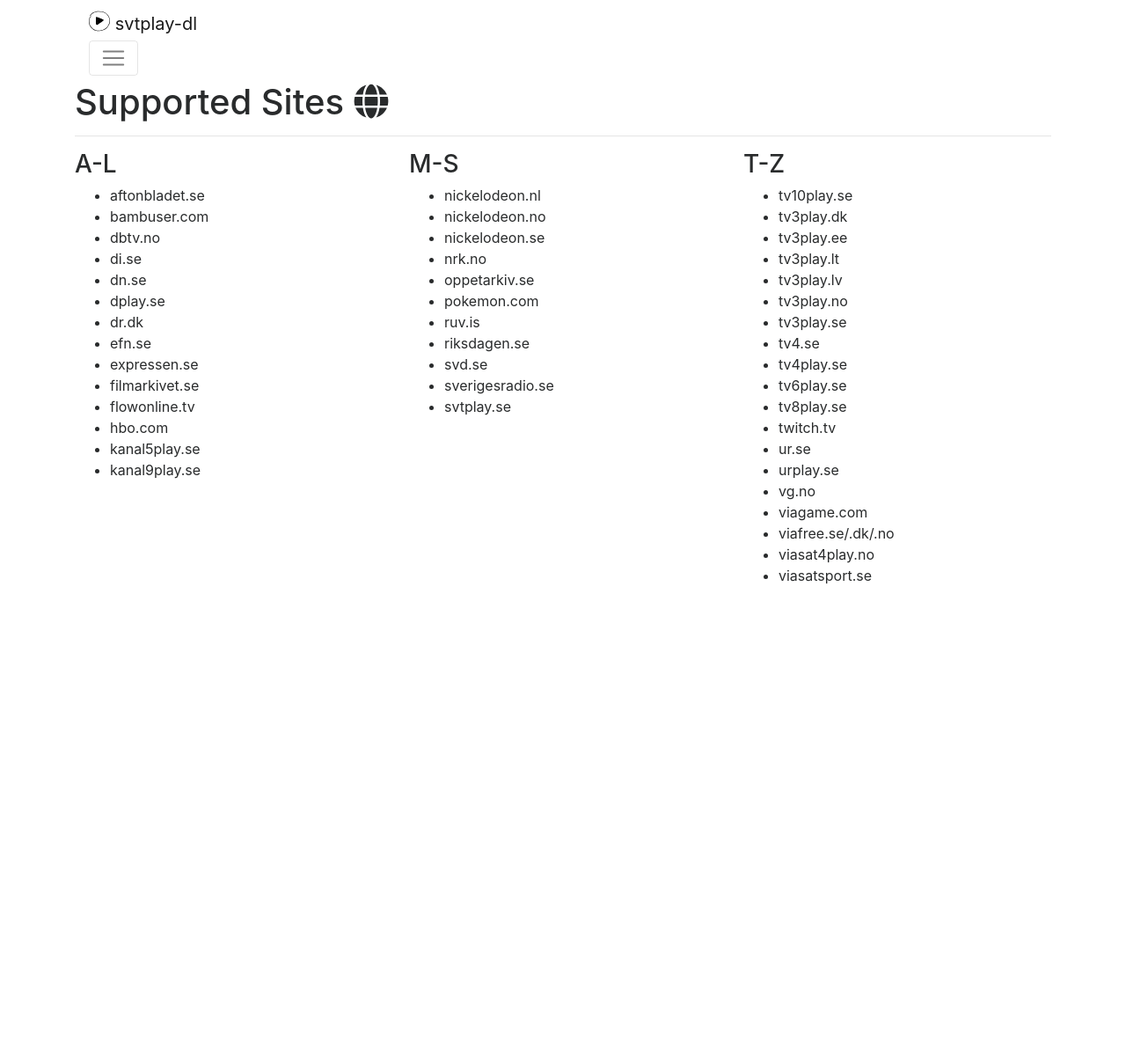
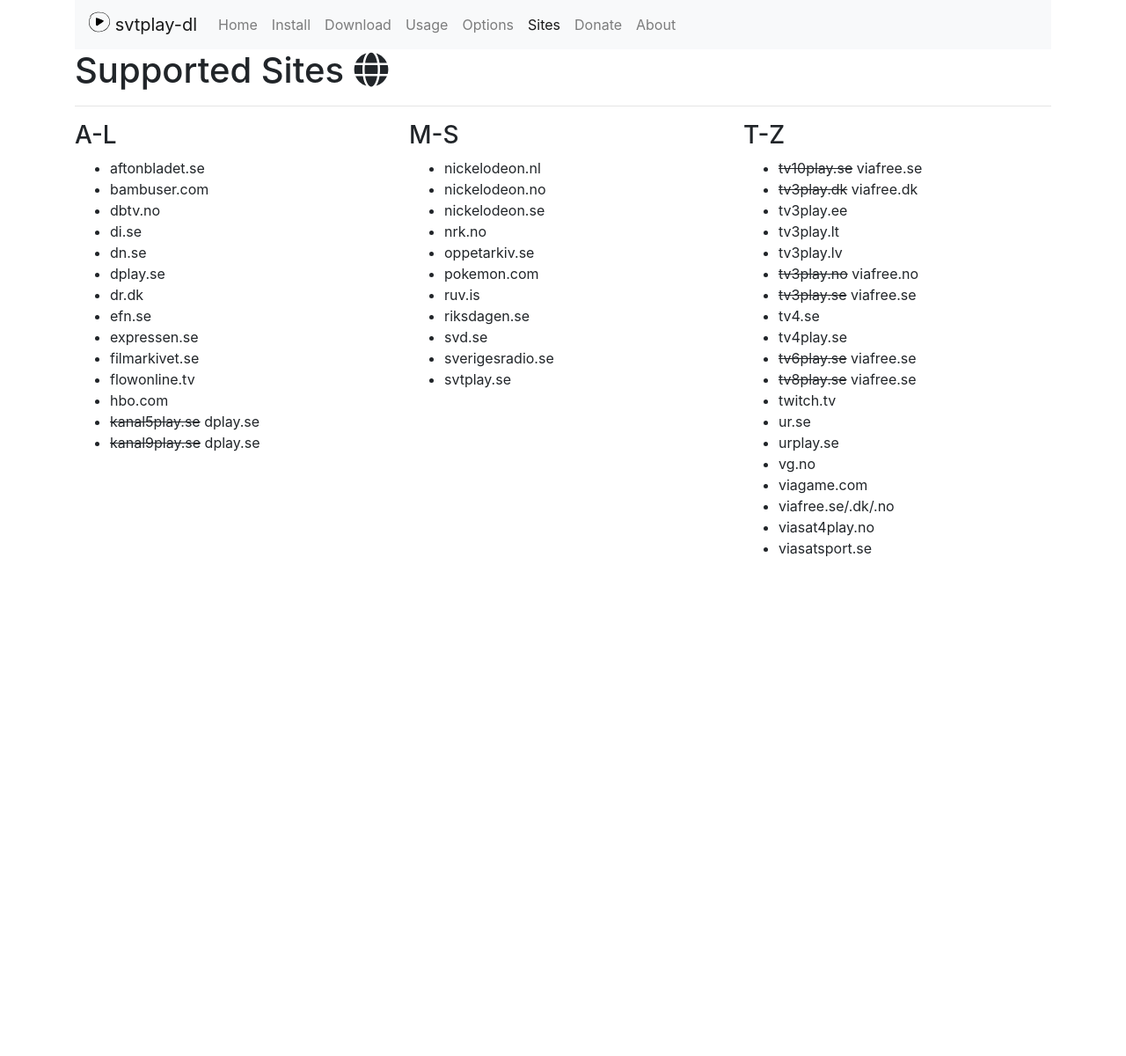
Before and after one commit to svtplay-dl/svtplay-dl.github.io, a Jekyll site: the page built from sites.md, in a window 1280 px wide. Shown: the whole page at 88% size. Built offline with Jekyll 4.4.1, drawn with Linux system fonts in a browser that asks for light colours; nearby versions of some CDN libraries.

Commit message:
copy changes from svtplay-dl-web

```diff
--- a/_includes/footer.html
+++ b/_includes/footer.html
@@ -2,5 +2,5 @@
     integrity="sha384-KJ3o2DKtIkvYIK3UENzmM7KCkRr/rE9/Qpg6aAZGJwFDMVNA/GpGFF93hXpG5KkN" crossorigin="anonymous"></script>
 <script src="https://cdnjs.cloudflare.com/ajax/libs/popper.js/1.12.9/umd/popper.min.js"
     integrity="sha384-ApNbgh9B+Y1QKtv3Rn7W3mgPxhU9K/ScQsAP7hUibX39j7fakFPskvXusvfa0b4Q" crossorigin="anonymous"></script>
-<script src="https://maxcdn.bootstrapcdn.com/bootstrap/4.0.0-beta.3/js/bootstrap.min.js"
-    integrity="sha384-a5N7Y/aK3qNeh15eJKGWxsqtnX/wWdSZSKp+81YjTmS15nvnvxKHuzaWwXHDli+4" crossorigin="anonymous"></script>
+<script src="https://maxcdn.bootstrapcdn.com/bootstrap/4.0.0/js/bootstrap.min.js"
+    integrity="sha384-JZR6Spejh4U02d8jOt6vLEHfe/JQGiRRSQQxSfFWpi1MquVdAyjUar5+76PVCmYl" crossorigin="anonymous"></script>
--- a/_includes/head.html
+++ b/_includes/head.html
@@ -7,14 +7,14 @@
     {% if page.description %}
     <meta name="description" content="{{ page.description }}">
     {% endif %}
-    <link rel="stylesheet" href="https://maxcdn.bootstrapcdn.com/bootstrap/4.0.0-beta.3/css/bootstrap.min.css"
-        integrity="sha384-Zug+QiDoJOrZ5t4lssLdxGhVrurbmBWopoEl+M6BdEfwnCJZtKxi1KgxUyJq13dy" crossorigin="anonymous">
+    <link rel="stylesheet" href="https://maxcdn.bootstrapcdn.com/bootstrap/4.0.0/css/bootstrap.min.css"
+        integrity="sha384-Gn5384xqQ1aoWXA+058RXPxPg6fy4IWvTNh0E263XmFcJlSAwiGgFAW/dAiS6JXm" crossorigin="anonymous">
     <link href="{{ "/assets/main.css" | relative_url }}" rel="stylesheet">
     <link rel="canonical" href="{{ page.url | replace:'index.html','' | absolute_url }}">
 
     <script defer src="https://use.fontawesome.com/releases/v5.0.4/js/all.js"></script>
 
-    {% if jekyll.environment == 'production' and site.google_analytics %}
+    {% if site.google_analytics %}
     {% include google-analytics.html %}
     {% endif %}
 </head>
--- a/sites.md
+++ b/sites.md
@@ -21,8 +21,8 @@ permalink: /sites/
 <li>filmarkivet.se</li>
 <li>flowonline.tv</li>
 <li>hbo.com</li>
-<li>kanal5play.se</li>
-<li>kanal9play.se</li>
+<li><del>kanal5play.se</del> dplay.se</li>
+<li><del>kanal9play.se</del> dplay.se</li>
 </ul>
 </div>
 <div class="col-md-4">
@@ -44,17 +44,17 @@ permalink: /sites/
 <div class="col-md-4">
 <h3>T-Z</h3>
 <ul>
-<li>tv10play.se</li>
-<li>tv3play.dk</li>
+<li><del>tv10play.se</del> viafree.se</li>
+<li><del>tv3play.dk</del> viafree.dk</li>
 <li>tv3play.ee</li>
 <li>tv3play.lt</li>
 <li>tv3play.lv</li>
-<li>tv3play.no</li>
-<li>tv3play.se</li>
+<li><del>tv3play.no</del> viafree.no</li>
+<li><del>tv3play.se</del> viafree.se</li>
 <li>tv4.se</li>
 <li>tv4play.se</li>
-<li>tv6play.se</li>
-<li>tv8play.se</li>
+<li><del>tv6play.se</del> viafree.se</li>
+<li><del>tv8play.se</del> viafree.se</li>
 <li>twitch.tv</li>
 <li>ur.se</li>
 <li>urplay.se</li>
```
Also changed, not shown: install.md (+3 -3 lines).
